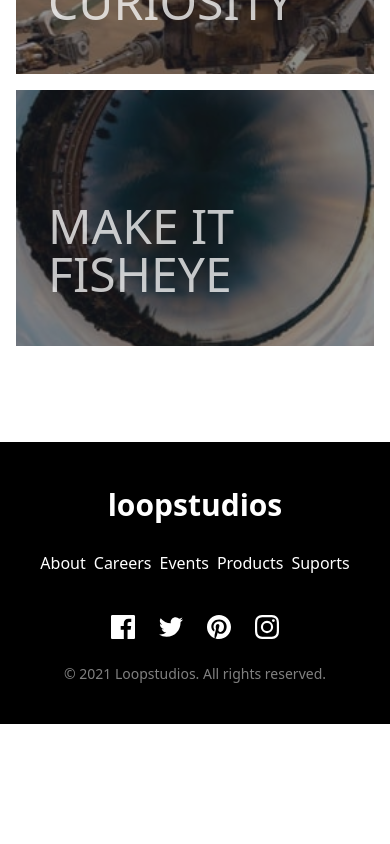
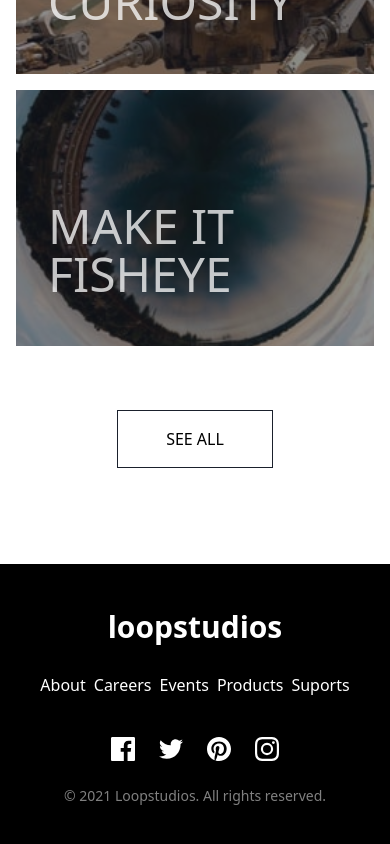
Before and after one commit to rahulkhimsuriya/frontendmentor-loopstudios-landing-page, a Nuxt app: page / in a window 390 px wide. Shown: the part 3122-3966 px from the top of the page. Before the commit the page ends 3846 px from the top, so only its background shows below. Built offline with nearby package versions, Linux system fonts and the light colour scheme.

Commit message:
tweak button

```diff
--- a/components/BaseButton.vue
+++ b/components/BaseButton.vue
@@ -1,6 +1,6 @@
 <template>
   <button
-    class="px-10 py-2 transition-colors duration-500 ease-in-out"
+    class="px-12 py-4 transition-colors duration-500 ease-in-out"
     :class="buttonClasses"
   >
     <slot />
--- a/pages/index.vue
+++ b/pages/index.vue
@@ -39,6 +39,12 @@
           :creation="creation"
           class="relative h-64 md:h-auto"
         />
+      </div>
+
+      <div>
+        <BaseButton class="block md:hidden mx-auto uppercase">
+          See All
+        </BaseButton>
       </div>
     </div>
   </div>
```
